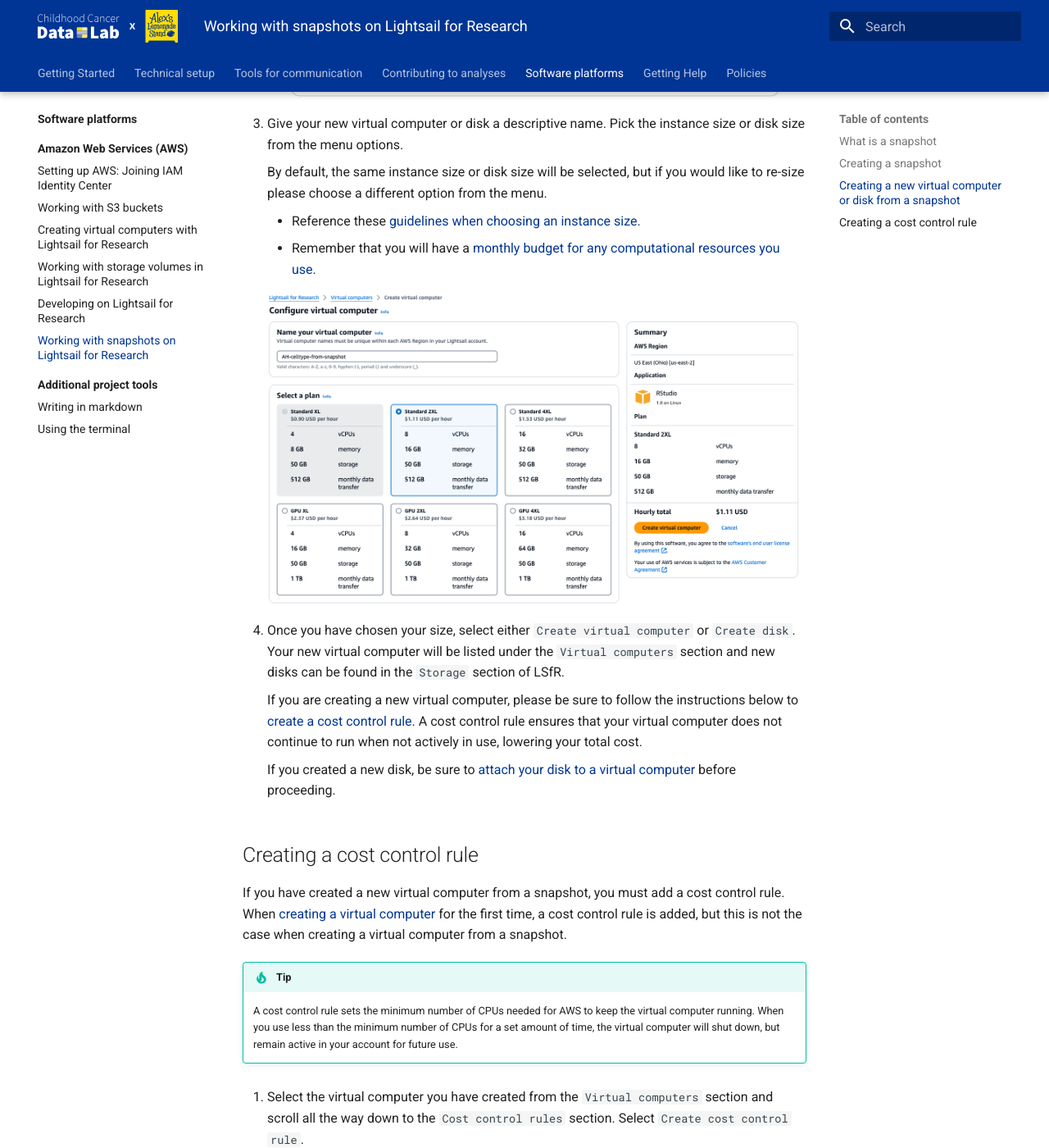
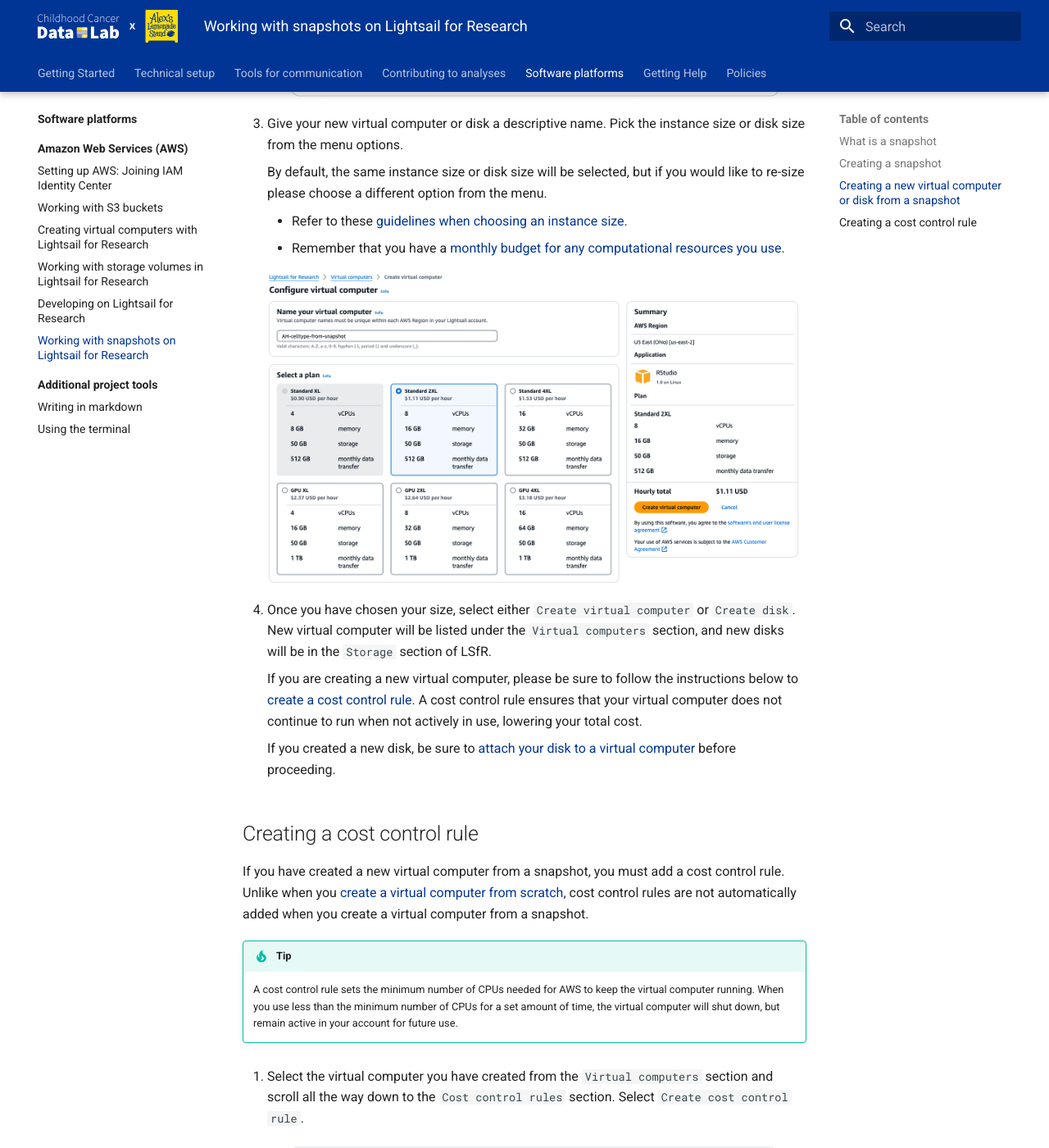
Before and after one commit to AlexsLemonade/OpenScPCA-analysis, an MkDocs documentation site: the page built from docs/software-platforms/aws/working-with-snapshots.md, in a window 1280 px wide and 1400 px high, scrolled down 2535 px. Shown: the whole window at 82% size. Built offline with MkDocs 1.6.1 and Material for MkDocs 9.7.7, drawn with Linux system fonts in a browser that asks for light colours; some of the changed text lies outside the part shown.

Commit message:
Apply suggestions from code review
Co-authored-by: Stephanie Spielman <stephanie.spielman@gmail.com>

```diff
--- a/docs/software-platforms/aws/working-with-snapshots.md
+++ b/docs/software-platforms/aws/working-with-snapshots.md
@@ -52,7 +52,7 @@
 
 ## Creating a new virtual computer or disk from a snapshot
 
-1. Find the previous virtual computer or disk that contains the snapshot you would like to use for creating a new virtual computer or disk.
+1. Find the virtual computer or disk with the snapshot you would like to create a new virtual computer or disk from.
 Open up the snapshot drop-down menu and select the snapshot you would like to use.
 
 1. With the snapshot selected, use the `Actions` drop-down menu to select `Create virtual computer`.
@@ -67,15 +67,15 @@
 
     By default, the same instance size or disk size will be selected, but if you would like to re-size please choose a different option from the menu.
 
-    - Reference these [guidelines when choosing an instance size](./creating-vcs.md#choosing-an-instance).
-    - Remember that you will have a [monthly budget for any computational resources you use](../../getting-started/accessing-resources/getting-access-to-compute.md#monthly-budget).
+    - Refer to these [guidelines when choosing an instance size](./creating-vcs.md#choosing-an-instance).
+    - Remember that you have a [monthly budget for any computational resources you use](../../getting-started/accessing-resources/getting-access-to-compute.md#monthly-budget).
 
     <figure markdown="span">
         ![Select size](../../img/snapshots-6.png){width="700"}
     </figure>
 
 1. Once you have chosen your size, select either `Create virtual computer` or `Create disk`.
-Your new virtual computer will be listed under the `Virtual computers` section and new disks can be found in the `Storage` section of LSfR.
+New virtual computer will be listed under the `Virtual computers` section, and new disks will be in the `Storage` section of LSfR.
 
     If you are creating a new virtual computer, please be sure to follow the instructions below to [create a cost control rule](#creating-a-cost-control-rule).
     A cost control rule ensures that your virtual computer does not continue to run when not actively in use, lowering your total cost.
@@ -85,7 +85,7 @@
 ## Creating a cost control rule
 
 If you have created a new virtual computer from a snapshot, you must add a cost control rule.
-When [creating a virtual computer](./creating-vcs.md) for the first time, a cost control rule is added, but this is not the case when creating a virtual computer from a snapshot.
+Unlike when you [create a virtual computer from scratch](./creating-vcs.md), cost control rules are not automatically added when you create a virtual computer from a snapshot.
 
 !!! tip
     A cost control rule sets the minimum number of CPUs needed for AWS to keep the virtual computer running.
```
